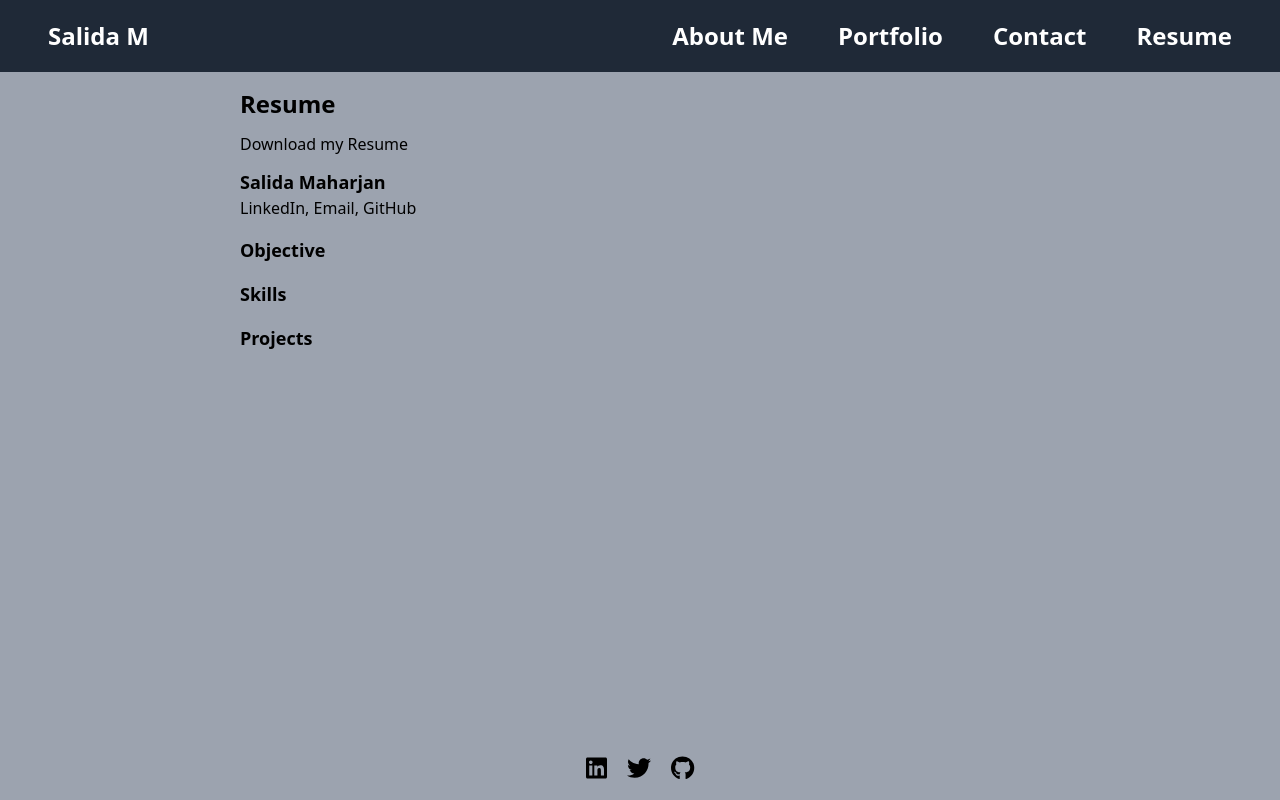
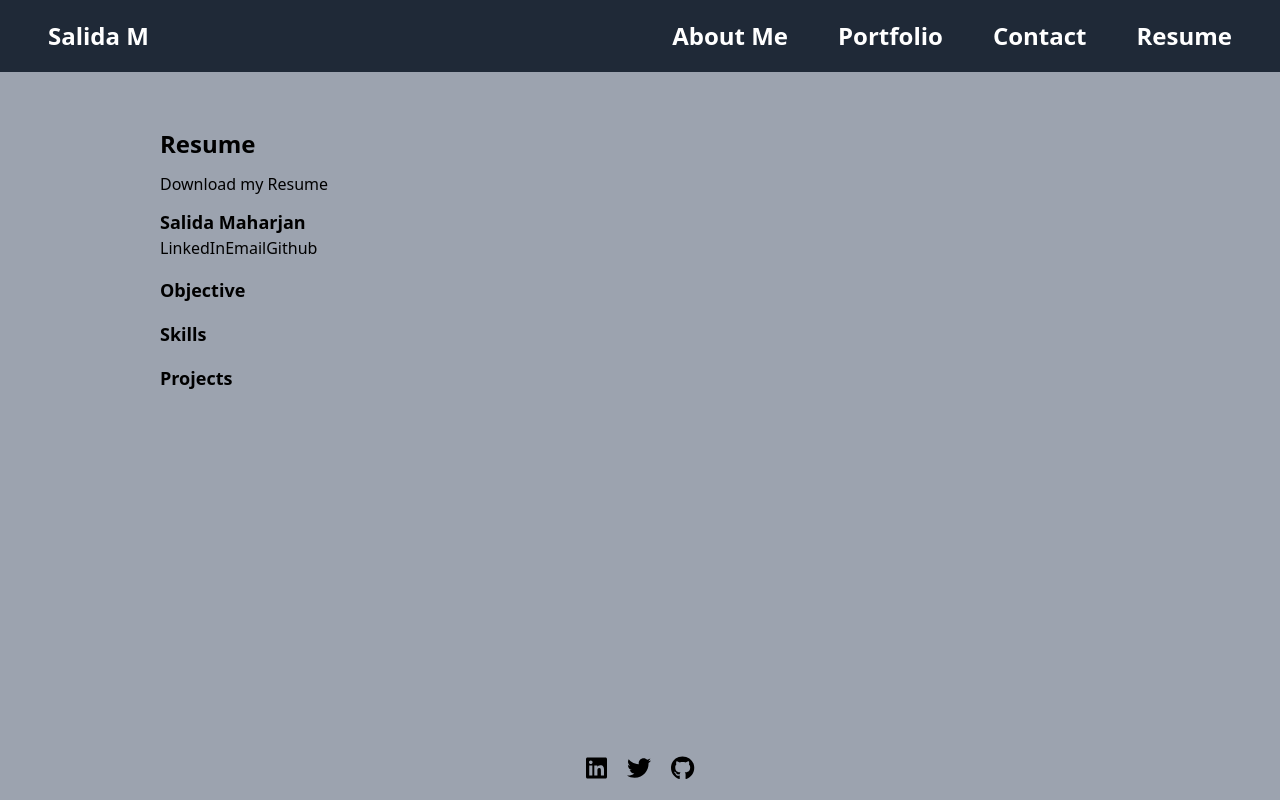
Before and after one commit to salidamaharjan/react-portfolio, a React (Vite) app: page /resume in a window 1280 px wide. Built offline with nearby package versions, Linux system fonts and the light colour scheme.

Commit message:
updated css

```diff
--- a/src/Pages/Resume.jsx
+++ b/src/Pages/Resume.jsx
@@ -1,12 +1,22 @@
 export default function Resume() {
   return (
-    <div className="flex flex-col pt-16 ml-60 gap-3 pt-4">
+    <div className="flex flex-col pt-14 ml-40 gap-3">
       <div className="font-bold text-2xl">Resume</div>
       <div>Download my Resume</div>
       <div className="flex flex-col gap-4">
         <div>
           <div className="text-lg font-bold">Salida Maharjan</div>
-          <div>LinkedIn, Email, GitHub</div>
+          <div>
+            <a href="https://www.linkedin.com/in/salida-maharjan-6381b9173/">
+              LinkedIn
+            </a>
+            <a href="https://www.linkedin.com/in/salida-maharjan-6381b9173/">
+              Email
+            </a>
+            <a href="https://www.linkedin.com/in/salida-maharjan-6381b9173/">
+              Github
+            </a>
+          </div>
         </div>
         <div className="text-lg font-bold">Objective</div>
         <div className="text-lg font-bold"> Skills</div>
```
